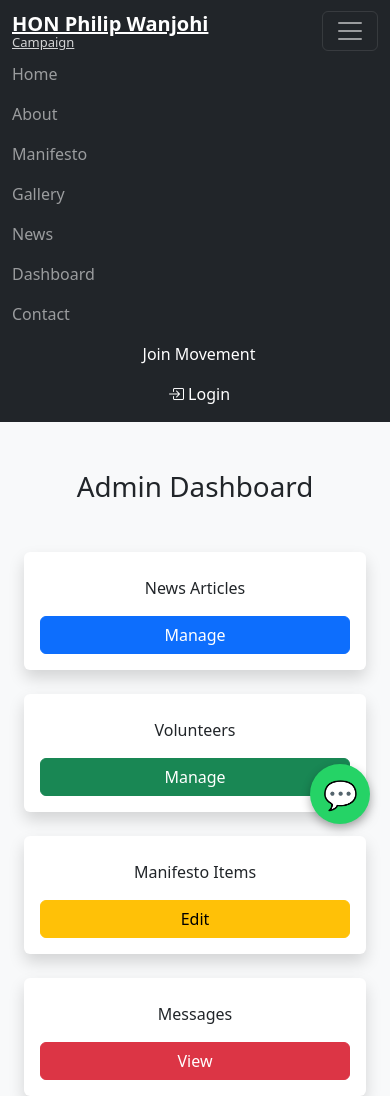
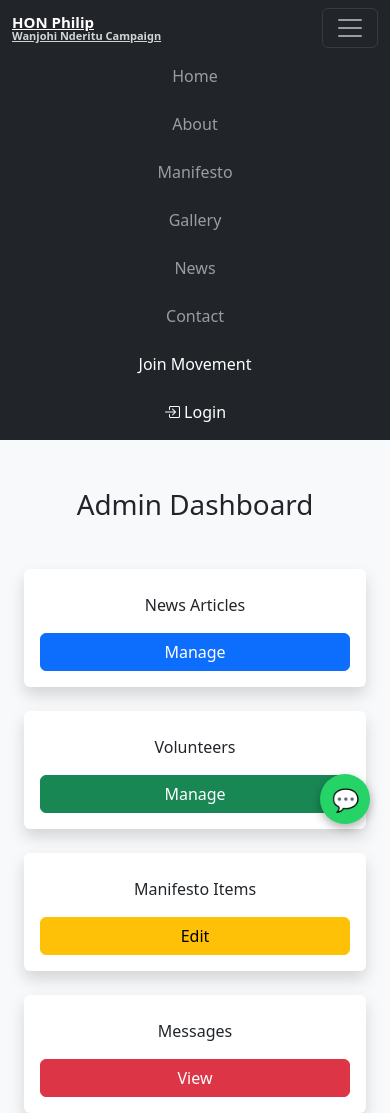
Before and after one commit to giftshee/campaign-website, a Django app: template website/templates/dashboard.html in a window 390 px wide, after a click that opens the changed part. Run offline with Django 3.2, Linux system fonts and the light colour scheme; the template is opened without the code that fills it, so the values that code supplies are empty.

Commit message:
Make website responsive on all devices

```diff
--- a/website/templates/base.html
+++ b/website/templates/base.html
@@ -2,91 +2,261 @@
 <html lang="en">
 <head>
 <meta charset="UTF-8">
+<meta name="viewport" content="width=device-width, initial-scale=1">
+
 <title>Campaign Website</title>
+
 
 <!-- Bootstrap -->
 <link href="https://cdn.jsdelivr.net/npm/bootstrap@5.3.0/dist/css/bootstrap.min.css" rel="stylesheet">
+
 <link href="https://cdn.jsdelivr.net/npm/bootstrap-icons/font/bootstrap-icons.css" rel="stylesheet">
 
+
 <style>
-        body {
-            background-color: #f8f9fa;
+
+
+body{
+    background:#f8f9fa;
+    overflow-x:hidden;
 }
 
-        .hero {
-            background: linear-gradient(to right, #0d6efd, #0a58ca);
-            color: white;
-            padding: 80px 20px;
-            border-radius: 10px;
+
+
+/* ================= NAVBAR ================= */
+
+
+.navbar-brand{
+
+    line-height:1.1;
+    font-size:18px;
+
 }
 
-        .card:hover {
-            transform: translateY(-5px);
-            transition: 0.3s ease;
-            box-shadow: 0 10px 25px rgba(0,0,0,0.15);
+
+.navbar-brand small{
+
+    font-size:13px;
+    opacity:.8;
+
 }
 
-        /* WhatsApp Floating Button */
-        .whatsapp-float {
-            position: fixed;
-            bottom: 20px;
-            right: 20px;
-            width: 60px;
-            height: 60px;
-            background-color: #25D366;
-            color: white;
-            border-radius: 50%;
-            display: flex;
-            align-items: center;
-            justify-content: center;
-            font-size: 28px;
-            text-decoration: none;
-            box-shadow: 0 4px 10px rgba(0,0,0,0.3);
-            z-index: 9999;
-            transition: 0.3s ease;
+
+
+@media(max-width:576px){
+
+.navbar-brand{
+
+font-size:15px;
+
 }
 
-        .whatsapp-float:hover {
-            transform: scale(1.1);
-        }
-        .card {
-    border: none;
-    transition: 0.3s ease-in-out;
+
+.navbar-brand small{
+
+font-size:11px;
+
 }
 
-.card:hover {
-    transform: translateY(-6px);
-    box-shadow: 0 10px 25px rgba(0,0,0,0.15);
 }
 
-.btn {
-    transition: 0.2s ease-in-out;
+
+
+/* ================= HERO ================= */
+
+
+.hero{
+
+background:linear-gradient(to right,#0d6efd,#0a58ca);
+
+color:white;
+
+padding:80px 20px;
+
+border-radius:10px;
+
+
 }
 
-.btn:hover {
-    transform: scale(1.05);
-}
-@keyframes fadeIn {
-    from {opacity:0; transform: translateY(20px);}
-    to {opacity:1; transform: translateY(0);}
+
+
+@media(max-width:576px){
+
+
+.hero{
+
+padding:45px 15px;
+
 }
 
-.animate-fade-in {
-    animation: fadeIn 1s ease-in-out;
+
 }
+
+
+
+/* ================= CARDS ================= */
+
+
+.card{
+
+
+border:none;
+
+transition:.3s;
+
+}
+
+
+
+.card:hover{
+
+
+transform:translateY(-5px);
+
+box-shadow:0 10px 25px rgba(0,0,0,.15);
+
+
+}
+
+
+
+/* ================= BUTTONS ================= */
+
+
+.btn{
+
+
+transition:.2s;
+
+
+}
+
+
+.btn:hover{
+
+
+transform:scale(1.04);
+
+
+}
+
+
+
+
+
+/* ================= WHATSAPP ================= */
+
+
+.whatsapp-float{
+
+
+position:fixed;
+
+bottom:20px;
+
+right:20px;
+
+width:60px;
+
+height:60px;
+
+background:#25D366;
+
+color:white;
+
+border-radius:50%;
+
+display:flex;
+
+align-items:center;
+
+justify-content:center;
+
+font-size:28px;
+
+text-decoration:none;
+
+box-shadow:0 4px 10px rgba(0,0,0,.3);
+
+z-index:9999;
+
+
+}
+
+
+
+@media(max-width:576px){
+
+
+.whatsapp-float{
+
+
+width:50px;
+
+height:50px;
+
+font-size:22px;
+
+
+}
+
+
+}
+
+
+
+
+/* ================= ANIMATION ================= */
+
+
+@keyframes fadeIn{
+
+
+from{
+
+opacity:0;
+
+transform:translateY(20px);
+
+}
+
+
+to{
+
+opacity:1;
+
+transform:translateY(0);
+
+}
+
+
+}
+
+
+
+.animate-fade-in{
+
+animation:fadeIn 1s;
+
+}
+
+
+
+
+
+/* ================= DASHBOARD LINKS ================= */
+
 
 .dashboard-link{
 
+
 display:flex;
+
 align-items:center;
 
 gap:12px;
 
-color:#ffffff !important;
-
-text-decoration:none;
-
-padding:14px 18px;
+padding:14px;
 
 margin-bottom:15px;
 
@@ -94,190 +264,442 @@ border-radius:12px;
 
 background:#0d6efd;
 
+color:white!important;
+
+text-decoration:none;
+
 font-weight:600;
 
-transition:0.3s;
 
 }
 
 
 .dashboard-link i{
 
+
 font-size:22px;
 
-color:white;
 
 }
 
 
-.dashboard-link span{
 
-color:white;
+
+/* ================= MOBILE MENU ================= */
+
+
+
+@media(max-width:991px){
+
+
+
+.navbar-nav .nav-link{
+
+
+margin-top:8px;
+
+text-align:center;
+
 
 }
 
 
-.dashboard-link:hover{
 
-background:white;
+.navbar-nav .btn{
 
-color:#0d6efd !important;
 
-transform:translateX(8px);
+width:100%;
+
 
 }
 
 
-.dashboard-link:hover i,
-.dashboard-link:hover span{
-
-color:#0d6efd !important;
-
-}
-.navbar-brand {
-    line-height: 1.1;
-}
-
-.navbar-brand small {
-    font-size: 13px;
-    font-weight: 500;
-    opacity: 0.8;
 }
 
 
+
+
+
 </style>
+
+
 </head>
+
+
 
 <body>
 
+
+
 <!-- NAVBAR -->
+
+
 <nav class="navbar navbar-expand-lg navbar-dark bg-dark">
+
+
 <div class="container">
 
+
+
 <a class="navbar-brand fw-bold" href="/">
-    <span class="d-block"><u>HON Philip Wanjohi</u> </span>
-    <small class="d-block"><u>Campaign</u></small>
+
+
+<span class="d-block">
+<u>HON Philip</u>
+</span>
+
+
+<small class="d-block">
+<u>Wanjohi Nderitu Campaign</u>
+</small>
+
+
 </a>
 
-    <button class="navbar-toggler" type="button" data-bs-toggle="collapse" data-bs-target="#nav">
+
+
+
+
+<button class="navbar-toggler"
+
+type="button"
+
+data-bs-toggle="collapse"
+
+data-bs-target="#nav">
+
+
 <span class="navbar-toggler-icon"></span>
+
+
 </button>
+
+
+
+
 
 <div class="collapse navbar-collapse" id="nav">
 
+
 <ul class="navbar-nav ms-auto">
+
+
+
 {% if user.is_staff %}
 
 <li class="nav-item">
 
 <a class="nav-link btn btn-danger text-white px-3"
+
 href="{% url 'dashboard' %}">
 
 Dashboard
 
 </a>
 
+
 </li>
 
 {% endif %}
 
+
+
+
+
+
 <li class="nav-item">
-          <a class="nav-link" href="/">Home</a>
+
+<a class="nav-link" href="/">
+
+Home
+
+</a>
+
+
 </li>
 
+
+
+
+
 <li class="nav-item">
-          <a class="nav-link" href="{% url 'about' %}">About</a>
+
+<a class="nav-link"
+
+href="{% url 'about' %}">
+
+About
+
+</a>
+
+
 </li>
 
-        <li class="nav-item">
-          <a class="nav-link" href="{% url 'manifesto' %}">Manifesto</a>
-        </li>
-        <li class="nav-item">
-    <a class="nav-link" href="{% url 'gallery' %}">Gallery</a>
-</li>
-        <a class="nav-link" href="/#news">News</a>
+
+
+
 
 <li class="nav-item">
-          <a class="nav-link" href="{% url 'dashboard_volunteers' %}">Dashboard</a>
-        </li>
-        <li class="nav-item">
-    <a class="nav-link" href="{% url 'contact' %}">Contact</a>
+
+<a class="nav-link"
+
+href="{% url 'manifesto' %}">
+
+Manifesto
+
+</a>
+
+
 </li>
 
+
+
+
+
 <li class="nav-item">
-          <a class="nav-link btn btn-primary text-white px-3 ms-2"
+
+<a class="nav-link"
+
+href="{% url 'gallery' %}">
+
+Gallery
+
+</a>
+
+
+</li>
+
+
+
+
+
+<li class="nav-item">
+
+<a class="nav-link"
+
+href="/#news">
+
+News
+
+</a>
+
+
+</li>
+
+
+
+
+
+<li class="nav-item">
+
+<a class="nav-link"
+
+href="{% url 'contact' %}">
+
+Contact
+
+</a>
+
+
+</li>
+
+
+
+
+
+
+<li class="nav-item">
+
+
+<a class="nav-link btn btn-primary text-white px-3"
+
 href="{% url 'volunteer' %}">
+
 Join Movement
+
 </a>
+
+
+</li>
+
+
+
+
+
+
 {% if user.is_authenticated %}
 
+
 <li class="nav-item">
-  <a class="nav-link btn btn-danger text-white px-3 ms-2"
+
+<a class="nav-link btn btn-danger text-white px-3"
+
 href="{% url 'logout' %}">
+
+
 <i class="bi bi-box-arrow-right"></i>
+
 Logout
+
+
 </a>
+
+
 </li>
+
+
 
 {% else %}
 
+
+
 <li class="nav-item">
-  <a class="nav-link btn btn-primary text-white px-3 ms-2"
+
+
+<a class="nav-link btn btn-primary text-white px-3"
+
 href="{% url 'login' %}">
+
+
 <i class="bi bi-box-arrow-in-right"></i>
+
 Login
+
+
 </a>
+
+
 </li>
 
+
+
 {% endif %}
-        </li>
+
+
+
 
 </ul>
 
+
+
 </div>
 
+
 </div>
+
+
 </nav>
 
-<!-- PAGE CONTENT -->
+
+
+
+
+
+
+<!-- CONTENT -->
+
+
 <div class="container mt-4">
+
+
 {% block content %}
+
 {% endblock %}
+
+
 </div>
 
-<!-- Bootstrap JS -->
+
+
+
+
+
 <script src="https://cdn.jsdelivr.net/npm/bootstrap@5.3.0/dist/js/bootstrap.bundle.min.js"></script>
 
-<!-- WHATSAPP FLOATING BUTTON -->
-<a href="https://wa.me/25400670908?text=Hello%2C%20I%20just%20visited%20your%20campaign%20website%20and%20I%20want%20to%20join%20as%20a%20volunteer.%20Please%20guide%20me."
+
+
+
+
+
+<!-- WhatsApp -->
+
+
+<a href="https://wa.me/25400670908"
+
 class="whatsapp-float"
+
 target="_blank">
+
+
 💬
+
+
 </a>
+
+
+
+
+
+
 <script>
-const counters = document.querySelectorAll('.counter');
 
-counters.forEach(counter => {
-    counter.innerText = '0';
 
-    const updateCounter = () => {
-        const target = +counter.getAttribute('data-target');
-        const current = +counter.innerText;
+const counters=document.querySelectorAll('.counter');
 
-        const increment = target / 100;
 
-        if (current < target) {
-            counter.innerText = Math.ceil(current + increment);
-            setTimeout(updateCounter, 20);
-        } else {
-            counter.innerText = target;
+counters.forEach(counter=>{
+
+
+counter.innerText='0';
+
+
+
+const updateCounter=()=>{
+
+
+const target=+counter.getAttribute('data-target');
+
+const current=+counter.innerText;
+
+
+const increment=target/100;
+
+
+
+if(current<target){
+
+
+counter.innerText=Math.ceil(current+increment);
+
+
+setTimeout(updateCounter,20);
+
+
 }
+
+else{
+
+
+counter.innerText=target;
+
+
+}
+
+
 };
 
+
 updateCounter();
+
+
+
 });
+
+
 </script>
 
 
+
 </body>
+
 </html>
```
Lines whose indentation alone changed are shown as unchanged.
